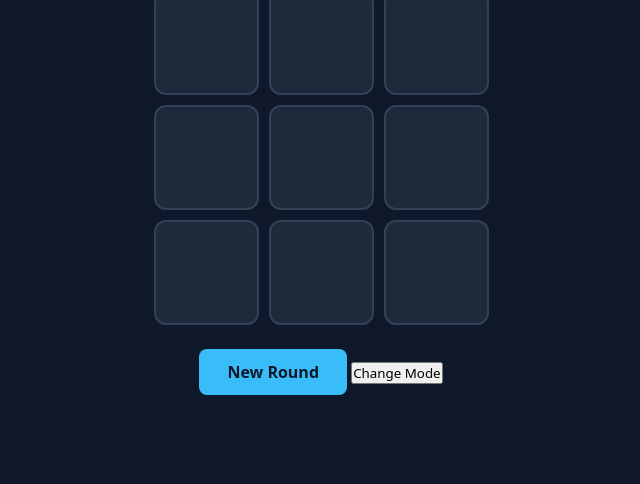
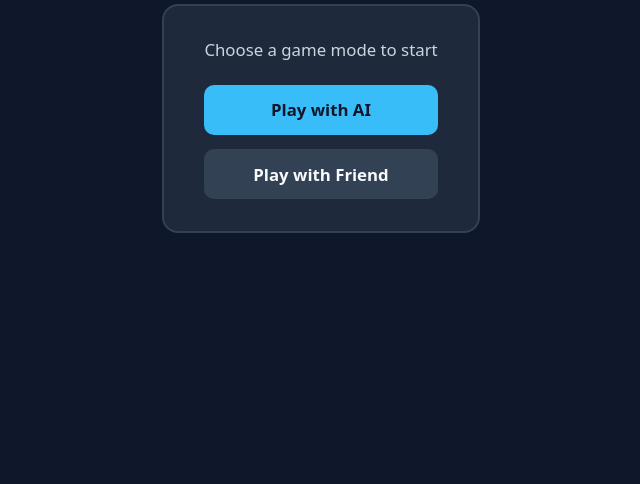
Before and after one commit to sheeshassan846-eng/Tic-Tac-Toe, a plain HTML site: page index.html in a window 1280 px wide. Shown: the part 316-800 px from the top of the page, without its empty margins (319-959 px from the left). Drawn offline with Linux system fonts and the light colour scheme.

Commit message:
Add styles for mode selection and buttons

```diff
--- a/style.css
+++ b/style.css
@@ -25,6 +25,62 @@ h1 {
   letter-spacing: 0.04em;
 }
 
+.hidden {
+  display: none !important;
+}
+
+/* Mode Selection Screen */
+.mode-select {
+  background-color: #1e293b;
+  border: 2px solid #334155;
+  border-radius: 16px;
+  padding: 2rem 2.5rem;
+  max-width: 360px;
+  margin: 0 auto;
+}
+
+.subtitle {
+  color: #cbd5e1;
+  font-size: 1.05rem;
+  margin-bottom: 1.5rem;
+}
+
+.mode-buttons {
+  display: flex;
+  flex-direction: column;
+  gap: 0.9rem;
+}
+
+.mode-btn {
+  background-color: #38bdf8;
+  color: #0f172a;
+  border: none;
+  padding: 0.85rem 1.5rem;
+  font-size: 1.05rem;
+  font-weight: 700;
+  border-radius: 10px;
+  cursor: pointer;
+  transition: background-color 0.15s ease, transform 0.1s ease;
+}
+
+.mode-btn:hover {
+  background-color: #7dd3fc;
+}
+
+.mode-btn.secondary {
+  background-color: #334155;
+  color: #f8fafc;
+}
+
+.mode-btn.secondary:hover {
+  background-color: #475569;
+}
+
+.mode-btn:active {
+  transform: scale(0.97);
+}
+
+/* Scoreboard & Game Board */
 .scoreboard {
   display: flex;
   justify-content: center;
@@ -87,11 +143,16 @@ h1 {
   border-color: #22c55e;
 }
 
-.reset-btn {
-  background-color: #38bdf8;
-  color: #0f172a;
+.controls {
+  display: flex;
+  justify-content: center;
+  gap: 0.75rem;
+}
+
+.reset-btn,
+.menu-btn {
   border: none;
-  padding: 0.75rem 1.75rem;
+  padding: 0.75rem 1.4rem;
   font-size: 1rem;
   font-weight: 700;
   border-radius: 8px;
@@ -99,6 +160,20 @@ h1 {
   transition: background-color 0.15s ease;
 }
 
+.reset-btn {
+  background-color: #38bdf8;
+  color: #0f172a;
+}
+
 .reset-btn:hover {
   background-color: #7dd3fc;
 }
+
+.menu-btn {
+  background-color: #334155;
+  color: #f8fafc;
+}
+
+.menu-btn:hover {
+  background-color: #475569;
+}
```
